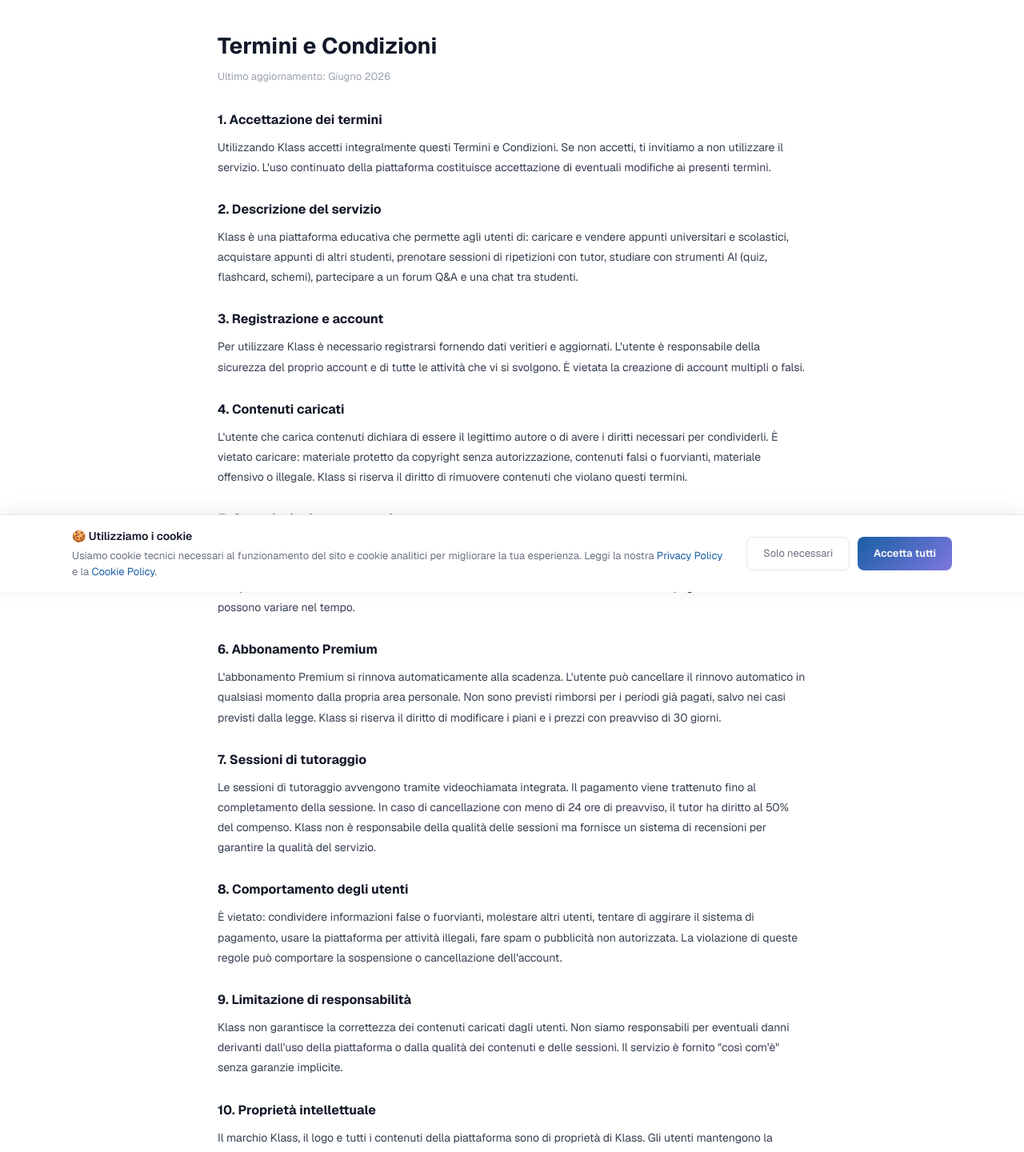
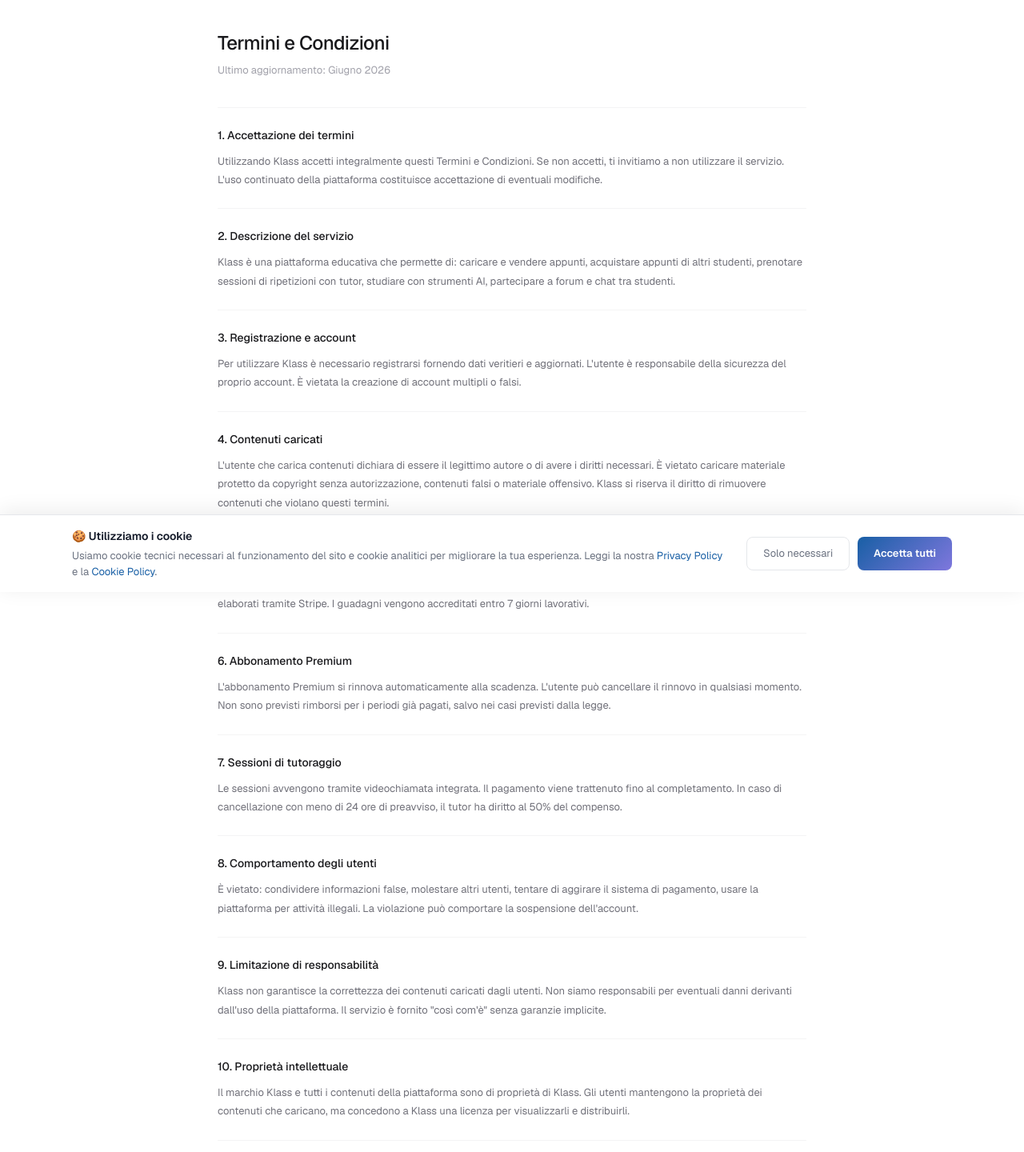
Before and after one commit to StarUpm/studynotes, a Next.js app: page /termini in a window 1280 px wide. Shown: the part 60-1500 px from the top of the page at 80% size. Built offline with nearby package versions, Linux system fonts and the light colour scheme.

Commit message:
Update page.tsx

```diff
--- a/src/app/termini/page.tsx
+++ b/src/app/termini/page.tsx
@@ -1,72 +1,38 @@
 import Layout from '@/app/components/Layout'
 
 export default function Termini() {
+  const sezioni = [
+    { titolo: '1. Accettazione dei termini', testo: 'Utilizzando Klass accetti integralmente questi Termini e Condizioni. Se non accetti, ti invitiamo a non utilizzare il servizio. L\'uso continuato della piattaforma costituisce accettazione di eventuali modifiche.' },
+    { titolo: '2. Descrizione del servizio', testo: 'Klass è una piattaforma educativa che permette di: caricare e vendere appunti, acquistare appunti di altri studenti, prenotare sessioni di ripetizioni con tutor, studiare con strumenti AI, partecipare a forum e chat tra studenti.' },
+    { titolo: '3. Registrazione e account', testo: 'Per utilizzare Klass è necessario registrarsi fornendo dati veritieri e aggiornati. L\'utente è responsabile della sicurezza del proprio account. È vietata la creazione di account multipli o falsi.' },
+    { titolo: '4. Contenuti caricati', testo: 'L\'utente che carica contenuti dichiara di essere il legittimo autore o di avere i diritti necessari. È vietato caricare materiale protetto da copyright senza autorizzazione, contenuti falsi o materiale offensivo. Klass si riserva il diritto di rimuovere contenuti che violano questi termini.' },
+    { titolo: '5. Commissioni e pagamenti', testo: 'Klass trattiene una commissione del 20% su ogni vendita di appunti e su ogni sessione di tutoraggio. I pagamenti vengono elaborati tramite Stripe. I guadagni vengono accreditati entro 7 giorni lavorativi.' },
+    { titolo: '6. Abbonamento Premium', testo: 'L\'abbonamento Premium si rinnova automaticamente alla scadenza. L\'utente può cancellare il rinnovo in qualsiasi momento. Non sono previsti rimborsi per i periodi già pagati, salvo nei casi previsti dalla legge.' },
+    { titolo: '7. Sessioni di tutoraggio', testo: 'Le sessioni avvengono tramite videochiamata integrata. Il pagamento viene trattenuto fino al completamento. In caso di cancellazione con meno di 24 ore di preavviso, il tutor ha diritto al 50% del compenso.' },
+    { titolo: '8. Comportamento degli utenti', testo: 'È vietato: condividere informazioni false, molestare altri utenti, tentare di aggirare il sistema di pagamento, usare la piattaforma per attività illegali. La violazione può comportare la sospensione dell\'account.' },
+    { titolo: '9. Limitazione di responsabilità', testo: 'Klass non garantisce la correttezza dei contenuti caricati dagli utenti. Non siamo responsabili per eventuali danni derivanti dall\'uso della piattaforma. Il servizio è fornito "così com\'è" senza garanzie implicite.' },
+    { titolo: '10. Proprietà intellettuale', testo: 'Il marchio Klass e tutti i contenuti della piattaforma sono di proprietà di Klass. Gli utenti mantengono la proprietà dei contenuti che caricano, ma concedono a Klass una licenza per visualizzarli e distribuirli.' },
+    { titolo: '11. Legge applicabile', testo: 'Questi termini sono regolati dalla legge italiana. Per qualsiasi controversia è competente il Foro di Milano, salvo diversa disposizione di legge a tutela del consumatore.' },
+    { titolo: '12. Contatti', testo: 'Per domande sui presenti Termini contattaci a: legal@klass.it' },
+  ]
+
   return (
     <Layout>
       <div style={{ maxWidth: 800, margin: '0 auto', padding: '40px 32px' }}>
-        <h1 style={{ fontSize: 28, fontWeight: 700, color: '#111827', marginBottom: 8 }}>Termini e Condizioni</h1>
-        <p style={{ fontSize: 13, color: '#9CA3AF', marginBottom: 32 }}>Ultimo aggiornamento: Giugno 2026</p>
-
-        {[
-          {
-            titolo: '1. Accettazione dei termini',
-            testo: 'Utilizzando Klass accetti integralmente questi Termini e Condizioni. Se non accetti, ti invitiamo a non utilizzare il servizio. L\'uso continuato della piattaforma costituisce accettazione di eventuali modifiche ai presenti termini.'
-          },
-          {
-            titolo: '2. Descrizione del servizio',
-            testo: 'Klass è una piattaforma educativa che permette agli utenti di: caricare e vendere appunti universitari e scolastici, acquistare appunti di altri studenti, prenotare sessioni di ripetizioni con tutor, studiare con strumenti AI (quiz, flashcard, schemi), partecipare a un forum Q&A e una chat tra studenti.'
-          },
-          {
-            titolo: '3. Registrazione e account',
-            testo: 'Per utilizzare Klass è necessario registrarsi fornendo dati veritieri e aggiornati. L\'utente è responsabile della sicurezza del proprio account e di tutte le attività che vi si svolgono. È vietata la creazione di account multipli o falsi.'
-          },
-          {
-            titolo: '4. Contenuti caricati',
-            testo: 'L\'utente che carica contenuti dichiara di essere il legittimo autore o di avere i diritti necessari per condividerli. È vietato caricare: materiale protetto da copyright senza autorizzazione, contenuti falsi o fuorvianti, materiale offensivo o illegale. Klass si riserva il diritto di rimuovere contenuti che violano questi termini.'
-          },
-          {
-            titolo: '5. Commissioni e pagamenti',
-            testo: 'Klass trattiene una commissione del 20% su ogni vendita di appunti e su ogni sessione di tutoraggio completata. I pagamenti vengono elaborati tramite Stripe. I guadagni vengono accreditati entro 7 giorni lavorativi dalla completamento della transazione. Le tariffe di abbonamento Premium sono indicate nella pagina dedicata e possono variare nel tempo.'
-          },
-          {
-            titolo: '6. Abbonamento Premium',
-            testo: 'L\'abbonamento Premium si rinnova automaticamente alla scadenza. L\'utente può cancellare il rinnovo automatico in qualsiasi momento dalla propria area personale. Non sono previsti rimborsi per i periodi già pagati, salvo nei casi previsti dalla legge. Klass si riserva il diritto di modificare i piani e i prezzi con preavviso di 30 giorni.'
-          },
-          {
-            titolo: '7. Sessioni di tutoraggio',
-            testo: 'Le sessioni di tutoraggio avvengono tramite videochiamata integrata. Il pagamento viene trattenuto fino al completamento della sessione. In caso di cancellazione con meno di 24 ore di preavviso, il tutor ha diritto al 50% del compenso. Klass non è responsabile della qualità delle sessioni ma fornisce un sistema di recensioni per garantire la qualità del servizio.'
-          },
-          {
-            titolo: '8. Comportamento degli utenti',
-            testo: 'È vietato: condividere informazioni false o fuorvianti, molestare altri utenti, tentare di aggirare il sistema di pagamento, usare la piattaforma per attività illegali, fare spam o pubblicità non autorizzata. La violazione di queste regole può comportare la sospensione o cancellazione dell\'account.'
-          },
-          {
-            titolo: '9. Limitazione di responsabilità',
-            testo: 'Klass non garantisce la correttezza dei contenuti caricati dagli utenti. Non siamo responsabili per eventuali danni derivanti dall\'uso della piattaforma o dalla qualità dei contenuti e delle sessioni. Il servizio è fornito "così com\'è" senza garanzie implicite.'
-          },
-          {
-            titolo: '10. Proprietà intellettuale',
-            testo: 'Il marchio Klass, il logo e tutti i contenuti della piattaforma sono di proprietà di Klass. Gli utenti mantengono la proprietà dei contenuti che caricano, ma concedono a Klass una licenza non esclusiva per visualizzarli e distribuirli sulla piattaforma.'
-          },
-          {
-            titolo: '11. Legge applicabile',
-            testo: 'Questi termini sono regolati dalla legge italiana. Per qualsiasi controversia è competente il Foro di Milano, salvo diversa disposizione di legge a tutela del consumatore.'
-          },
-          {
-            titolo: '12. Contatti',
-            testo: 'Per qualsiasi domanda sui presenti Termini e Condizioni contattaci a: legal@klass.it'
-          }
-        ].map(function(s) {
-          return (
-            <div key={s.titolo} style={{ marginBottom: 28 }}>
-              <h2 style={{ fontSize: 16, fontWeight: 700, color: '#111827', marginBottom: 10 }}>{s.titolo}</h2>
-              <p style={{ fontSize: 14, color: '#374151', lineHeight: 1.8 }}>{s.testo}</p>
-            </div>
-          )
-        })}
-
-        <div style={{ background: '#EFF6FF', border: '0.5px solid #BFDBFE', borderRadius: 12, padding: 20, marginTop: 32 }}>
-          <p style={{ fontSize: 13, color: '#185FA5' }}>Per domande legali contattaci a <strong>legal@klass.it</strong></p>
+        <h1 style={{ fontSize: 24, fontWeight: 500, color: '#18181B', margin: '0 0 6px', letterSpacing: -0.5 }}>Termini e Condizioni</h1>
+        <p style={{ fontSize: 13, color: '#A1A1AA', margin: '0 0 36px' }}>Ultimo aggiornamento: Giugno 2026</p>
+        <div style={{ borderTop: '0.5px solid #F4F4F5' }}>
+          {sezioni.map(function(s) {
+            return (
+              <div key={s.titolo} style={{ padding: '24px 0', borderBottom: '0.5px solid #F4F4F5' }}>
+                <h2 style={{ fontSize: 14, fontWeight: 500, color: '#18181B', margin: '0 0 10px' }}>{s.titolo}</h2>
+                <p style={{ fontSize: 13, color: '#71717A', lineHeight: 1.8, margin: 0 }}>{s.testo}</p>
+              </div>
+            )
+          })}
+        </div>
+        <div style={{ background: '#FAFAFA', border: '0.5px solid #F4F4F5', borderRadius: 10, padding: '16px 20px', marginTop: 28 }}>
+          <p style={{ fontSize: 13, color: '#71717A', margin: 0 }}>Per domande legali contattaci a <span style={{ color: '#18181B', fontWeight: 500 }}>legal@klass.it</span></p>
         </div>
       </div>
     </Layout>
```
